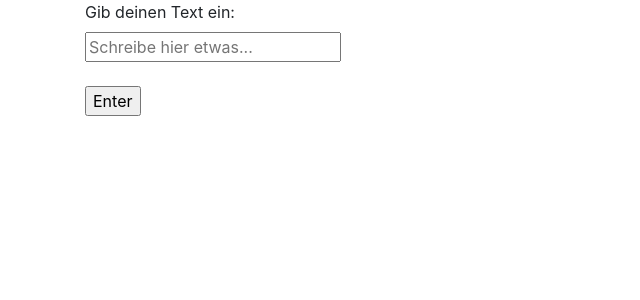
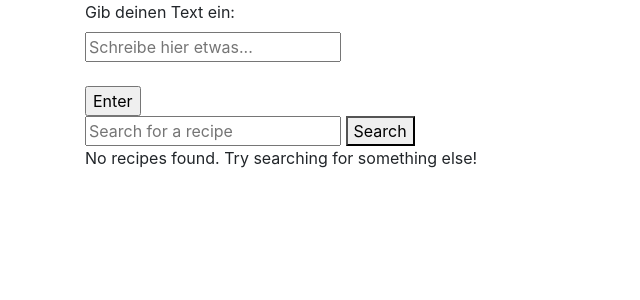
Before and after one commit to myvitalmate/app-myvitalmate, a Django app: page / in a window 1280 px wide. Shown: the part 56-356 px from the top of the page, without its empty margins (0-640 px from the left). Run offline with Django 5.2, Linux system fonts and the light colour scheme; some libraries are stand-ins or nearby versions.

Commit message:
MVM-12 implemented searchbar for recipes via spoonacular API

```diff
--- a/app/root/ai_chatbot.py
+++ b/app/root/ai_chatbot.py
@@ -1,9 +1,9 @@
+import os
+
+import openai
 from dotenv import load_dotenv
+from langchain_core.prompts import PromptTemplate
 from langchain_ollama import OllamaLLM
-from langchain_openai import OpenAI
-from langchain_core.prompts import PromptTemplate
-import openai
-import os
 
 load_dotenv()
 
@@ -11,10 +11,10 @@ api_key = os.getenv("OPENAI_API_KEY")
 openai.api_key = api_key
 
 # local chatbot for testing
-#llm = OllamaLLM(model="llama3")
+llm = OllamaLLM(model="llama3")
 
-#AIChatbot using OpenAI API_KEY
-llm = OpenAI(model="gpt-3.5-turbo-instruct", api_key=api_key)
+# AIChatbot using OpenAI API_KEY
+# llm = OpenAI(model="gpt-3.5-turbo-instruct", api_key=api_key)
 
 # Define the prompt template
 template = (
@@ -26,13 +26,14 @@ template = (
 
 prompt = PromptTemplate.from_template(template)
 
+
 # Define the function to parse user input
 def parse_user_input(user_input):
     try:
         # Create the LLM chain
         chain = prompt | llm
         # Invoke the chain with the user input
-        response = chain.invoke({"user_input": user_input})
-        return response
+        ai_response = chain.invoke({"user_input": user_input})
+        return ai_response
     except Exception as e:
         return f"An error occurred: {e}"
--- /dev/null
+++ b/app/root/recipes_search.py
@@ -0,0 +1,73 @@
+import os
+
+import requests  # Required for making HTTP requests
+from dotenv import load_dotenv
+
+# Load environment variables
+load_dotenv()
+
+# Spoonacular API settings
+base_url = "https://api.spoonacular.com"
+search_recipes_by_name = "/recipes/complexSearch"
+search_recipes_by_id = "/recipes/:id/analyzedInstructions?stepBreakdown=true&apiKey="
+spoonacular_API_KEY = os.getenv("spoonacular_API_KEY")
+
+
+# Function to get recipes by name
+def get_recipe_by_name(search_recipe_by_name):
+    if not spoonacular_API_KEY:
+        raise ValueError("API key not found. Please set it in the .env file.")
+    # Build the API request URL
+    params = {
+        "query": search_recipe_by_name,
+        "apiKey": spoonacular_API_KEY
+    }
+
+    try:
+        # Send GET request to the API
+        recipe_response = requests.get(base_url + search_recipes_by_name, params=params)
+        recipe_response.raise_for_status()
+
+        # Parse JSON response
+        recipes = recipe_response.json().get("results", [])
+
+        # Extract title and image URL
+        extracted_recipes = [
+            {"id": recipe.get("id"), "title": recipe.get("title"), "image": recipe.get("image")}
+            for recipe in recipes
+        ]
+
+        return extracted_recipes
+
+    except requests.exceptions.RequestException as e:
+        # Handle request errors
+        print(f"An error occurred: {e}")
+        return []
+
+
+def get_recipe_instructions_by_id(recipe_id):
+    """
+    Get the analyzed instructions for a recipe by ID.
+    """
+    if not spoonacular_API_KEY:
+        raise ValueError("API key not found. Please set it in the .env file.")
+
+    # Replace placeholder `:id` with the actual recipe ID
+    endpoint = f"/recipes/{recipe_id}/analyzedInstructions"
+    params = {
+        "stepBreakdown": "true",
+        "apiKey": spoonacular_API_KEY
+    }
+
+    try:
+        # Make the API call
+        response = requests.get(base_url + endpoint, params=params)
+        response.raise_for_status()
+
+        # Parse JSON response
+        instructions = response.json()
+        return instructions
+
+    except requests.exceptions.RequestException as e:
+        print(f"An error occurred: {e}")
+        return {"error": str(e)}
--- a/app/root/templates/home.html
+++ b/app/root/templates/home.html
@@ -9,9 +9,32 @@
     <input type="submit" value="Enter">
 </form>
 
-{% if response %}
-    <h3>Antwort vom Ernährungsberater:</h3>
-    <p>{{ response }}</p>
+{% if ai_response %}
+<h3>Antwort vom Ernährungsberater:</h3>
+<p>{{ ai_response }}</p>
+{% endif %}
+
+<form method="get">
+    <input type="text" name="search_recipe_by_name" placeholder="Search for a recipe"/>
+    <button type="submit">Search</button>
+</form>
+
+{% if extracted_recipes %}
+<h2>Search Results:</h2>
+<ul>
+    {% for recipe in extracted_recipes %}
+    <li>
+        <a href="{% url 'recipe_instructions' recipe.id %}">
+            <strong>{{ recipe.title }}</strong><br>
+        </a>
+        <a href="{% url 'recipe_instructions' recipe.id %}">
+            <img src="{{ recipe.image }}" alt="{{ recipe.title }}" style="width: 200px; height: auto;"><br>
+        </a>
+    </li>
+    {% endfor %}
+</ul>
+{% else %}
+<p>No recipes found. Try searching for something else!</p>
 {% endif %}
 
 {% endblock %}
--- a/app/root/urls.py
+++ b/app/root/urls.py
@@ -1,6 +1,8 @@
 from django.urls import path
-from . import  views
+
+from . import views
 
 urlpatterns = [
     path("", views.home, name="home"),
+    path('recipes/<int:recipe_id>/instructions/', views.recipe_instructions, name='recipe_instructions'),
 ]
--- a/app/root/views.py
+++ b/app/root/views.py
@@ -1,15 +1,47 @@
-from django.shortcuts import render, HttpResponse
+from django.http import JsonResponse
+from django.shortcuts import render
+
 from .ai_chatbot import parse_user_input
+from .recipes_search import get_recipe_by_name, get_recipe_instructions_by_id
+
 
 def home(request):
     if request.method == "POST":
         user_input = request.POST.get("user_input", "")
 
         try:
-            response = parse_user_input(user_input)
+            ai_response = parse_user_input(user_input)
         except Exception as e:
-            response = f"An error occurred: {e}"
+            ai_response = f"An error occurred: {e}"
 
-        return render(request, "home.html", {"response": response})
+        return render(request, "home.html", {"ai_response": ai_response})
 
-    return render(request, "home.html")
+    if request.method == "GET":
+        search_recipe_by_name = request.GET.get("search_recipe_by_name", "")
+
+        # Initialize response to None or a default value
+        extracted_recipes = None
+
+        # Check if the query is provided
+        if search_recipe_by_name:
+            try:
+                # Call the API function to fetch recipes
+                extracted_recipes = get_recipe_by_name(search_recipe_by_name)
+            except Exception as e:
+                # Handle exceptions and set response
+                extracted_recipes = f"An error occurred: {e}"
+
+        # Render the template with the response context
+        return render(request, "home.html", {"extracted_recipes": extracted_recipes})
+
+
+def recipe_instructions(request, recipe_id):
+    """
+    Fetch recipe instructions based on the recipe ID.
+    """
+    try:
+        # Call the helper function to get instructions
+        instructions = get_recipe_instructions_by_id(recipe_id)
+        return JsonResponse({"instructions": instructions})
+    except Exception as e:
+        return JsonResponse({"error": f"An error occurred: {e}"}, status=500)
```
Also changed, not shown: app/root/templates/base.html (+8 -5 lines).
